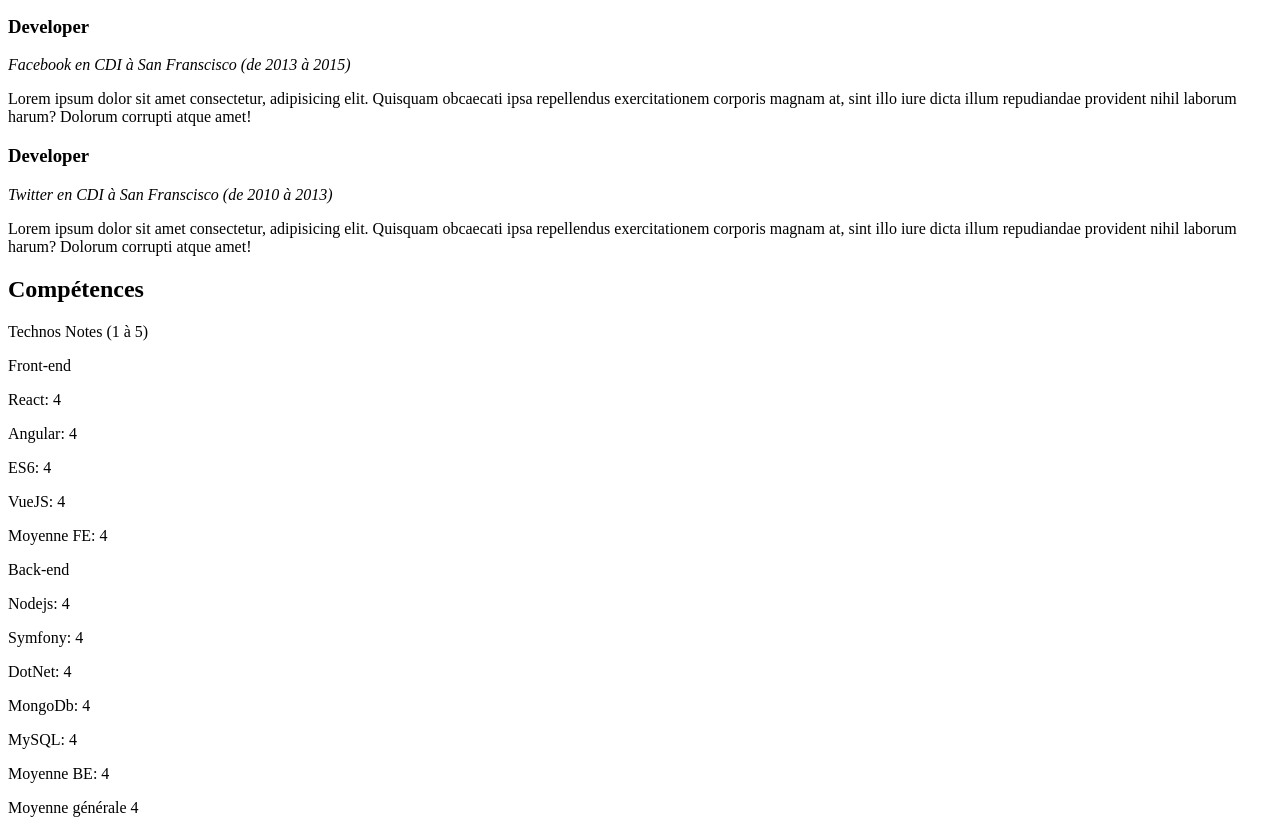
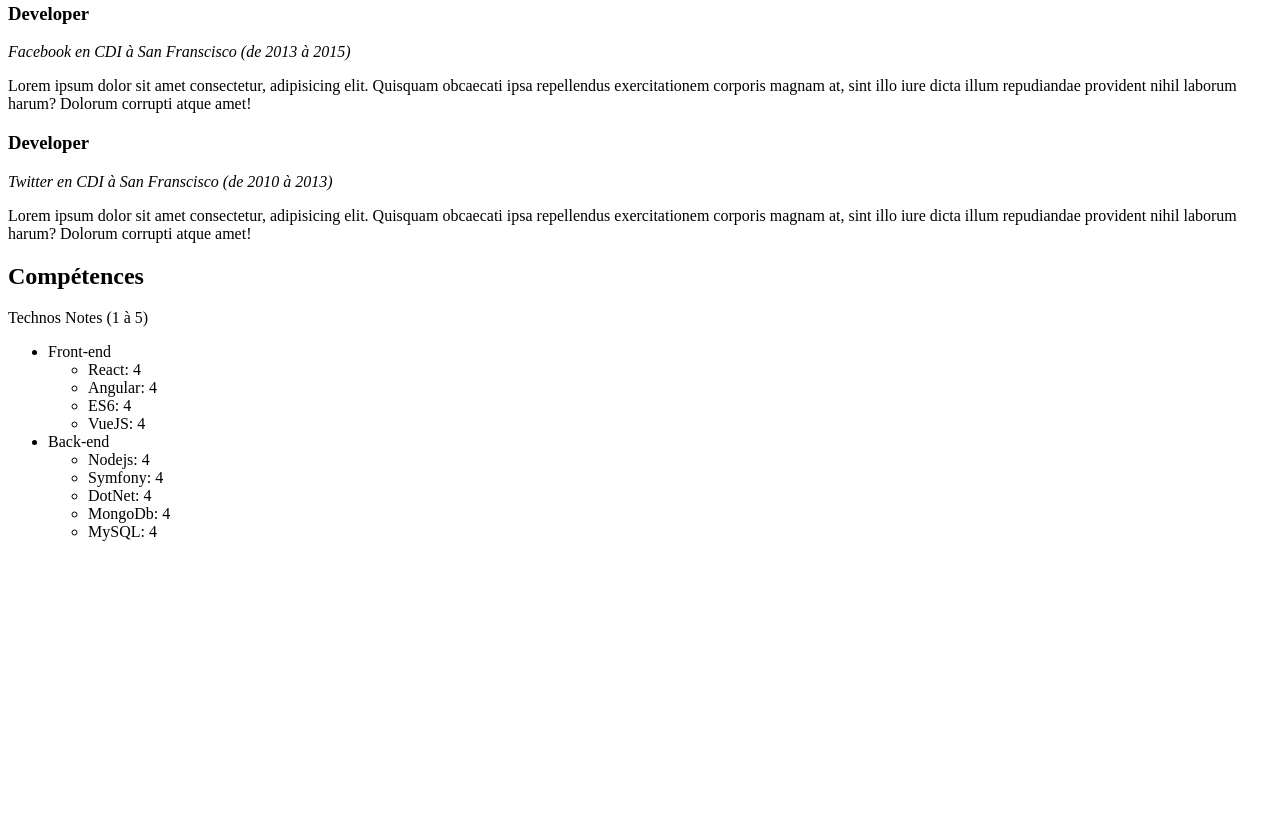
Before and after one commit to samuel-gomez/formation-front-end, a plain HTML site: page index.html in a window 1280 px wide. Shown: the part 546-1379 px from the top of the page. After the commit the page ends 1103 px from the top, so only its background shows below. Drawn offline with Linux system fonts and the light colour scheme.

Commit message:
update solution with html5 tag

```diff
--- a/index.html
+++ b/index.html
@@ -1,18 +1,21 @@
 <!DOCTYPE html>
 
-<html>
+<html lang="fr">
 
   <head>
-    <meta charset="utf-8" />
+    <meta charset="utf-8"/>
     <meta http-equiv="X-UA-Compatible" content="IE=edge">
     <title>Page CV</title>
     <meta name="viewport" content="width=device-width, initial-scale=1">
   </head>
 
   <body>
-    <h1>
-        John Doe
-    </h1>
+
+    <main>
+
+      <article>
+        <header>
+          <h1> John Doe </h1>
           <address>
             4 allée du Château blanc
             <br/>59290 Wasquehal
@@ -20,88 +23,100 @@
           </address>
           <p>Permis B + Véhicule</p>
           <p>06 07 08 09 10</p>
-    <p>johndoe@axa.fr</p>
+          <a href="mailto:johndoe@axa.fr">johndoe@axa.fr</a>
+        </header>
+
+        <section>
           <h2>Expérience</h2>
           <h3>Tech leader</h3>
           <i>Google en CDI à San Franscisco (depuis 2017)</i>
-    <p>Lorem ipsum dolor sit amet consectetur adipisicing elit. Magnam iste aperiam, sunt mollitia aut cupiditate fuga nam cumque
+          <p>Lorem ipsum dolor sit amet consectetur adipisicing elit. Magnam iste aperiam, sunt mollitia aut cupiditate fuga nam
+            cumque
             vitae vel, adipisci quod? Vero ad obcaecati ab impedit explicabo, tempore id?
           </p>
           <h3>Senior Developer</h3>
           <i>Amazon en CDI à San Franscisco (de 2010 à 2015)</i>
-    <p>Lorem ipsum dolor sit amet consectetur adipisicing elit. Cumque, quos optio iusto officia accusamus necessitatibus labore
+          <p>Lorem ipsum dolor sit amet consectetur adipisicing elit. Cumque, quos optio iusto officia accusamus necessitatibus
+            labore
             rem veritatis impedit, officiis repellendus inventore rerum praesentium odit numquam exercitationem non aspernatur
             perferendis.
           </p>
           <h3>Developer</h3>
           <i>Facebook en CDI à San Franscisco (de 2013 à 2015)</i>
-    <p>Lorem ipsum dolor sit amet consectetur, adipisicing elit. Quisquam obcaecati ipsa repellendus exercitationem corporis
+          <p>Lorem ipsum dolor sit amet consectetur, adipisicing elit. Quisquam obcaecati ipsa repellendus exercitationem
+            corporis
             magnam at, sint illo iure dicta illum repudiandae provident nihil laborum harum? Dolorum corrupti atque amet!
           </p>
           <h3>Developer</h3>
           <i>Twitter en CDI à San Franscisco (de 2010 à 2013)</i>
-    <p>Lorem ipsum dolor sit amet consectetur, adipisicing elit. Quisquam obcaecati ipsa repellendus exercitationem corporis
+          <p>Lorem ipsum dolor sit amet consectetur, adipisicing elit. Quisquam obcaecati ipsa repellendus exercitationem
+            corporis
             magnam at, sint illo iure dicta illum repudiandae provident nihil laborum harum? Dolorum corrupti atque amet!
           </p>
+        </section>
+
+        <section>
           <h2>Compétences</h2>
           <p>
             <span>Technos</span>
             <span>Notes (1 à 5)</span>
           </p>
-    <p>
-        <span>Front-end</span>
-    </p>
-    <p>
+
+          <ul>
+            <li>
+              Front-end
+              <ul>
+                <li>
                   <span>React</span>:
                   <span>4</span>
-    </p>
-    <p>
+                </li>
+
+                <li>
                   <span>Angular</span>:
                   <span>4</span>
-    </p>
-    <p>
+                </li>
+
+                <li>
                   <span>ES6</span>:
                   <span>4</span>
-    </p>
-    <p>
+                </li>
+
+                <li>
                   <span>VueJS</span>:
                   <span>4</span>
-    </p>
-    <p>
-        <span>Moyenne FE</span>:
-        <span>4</span>
-    </p>
-    <p>
-        <span>Back-end</span>
-    </p>
-    <p>
+                </li>
+
+              </ul>
+            </li>
+            <li>
+              Back-end
+              <ul>
+                <li>
                   <span>Nodejs</span>:
                   <span>4</span>
-    </p>
-    <p>
+                </li>
+                <li>
                   <span>Symfony</span>:
                   <span>4</span>
-    </p>
-    <p>
+                </li>
+                <li>
                   <span>DotNet</span>:
                   <span>4</span>
-    </p>
-    <p>
+                </li>
+                <li>
                   <span>MongoDb</span>:
                   <span>4</span>
-    </p>
-    <p>
+                </li>
+                <li>
                   <span>MySQL</span>:
                   <span>4</span>
-    </p>
-    <p>
-        <span>Moyenne BE</span>:
-        <span>4</span>
-    </p>
-    <p>
-        <span>Moyenne générale</span>
-        <span>4</span>
-    </p>
+                </li>
+              </ul>
+            </li>
+          </ul>
+        </section>
+
+      </article>
+    </main>
   </body>
-
 </html>
```
Also changed, not shown: 3 other files. Lines whose indentation alone changed are shown as unchanged.
